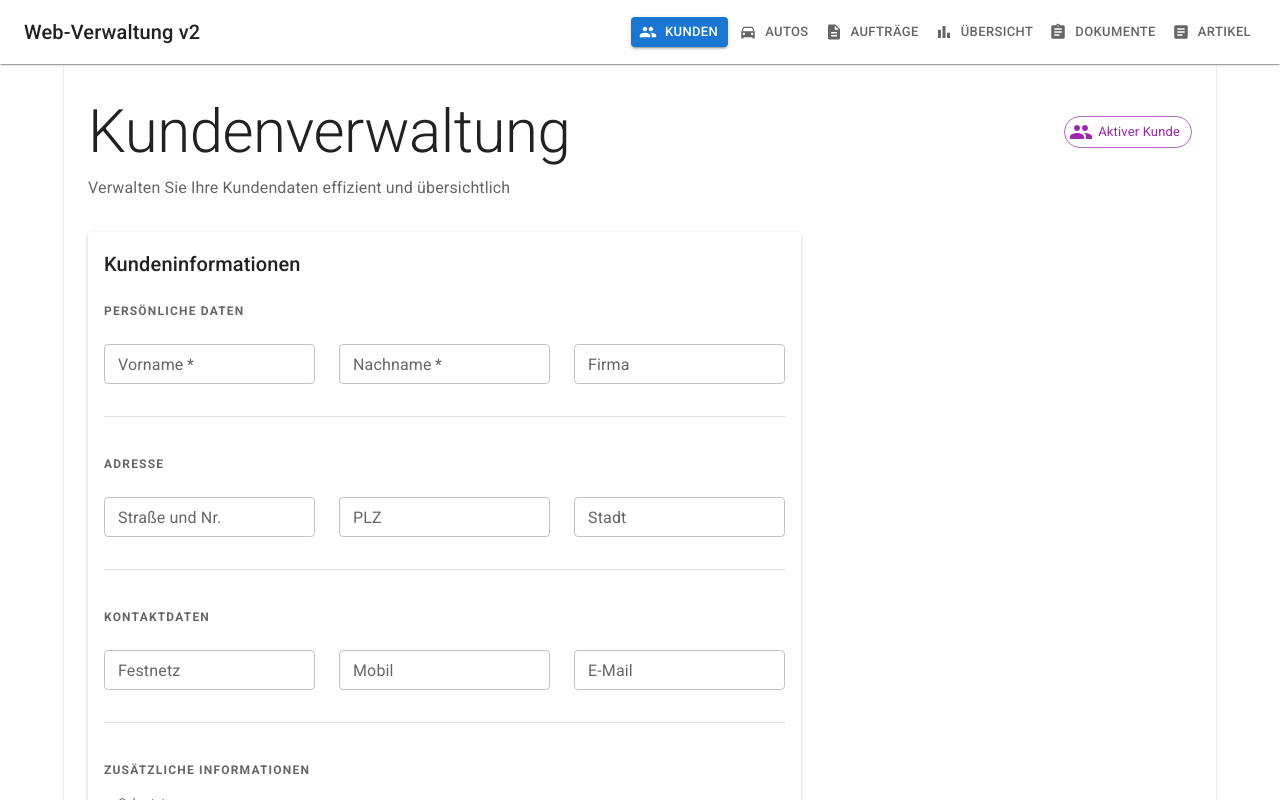
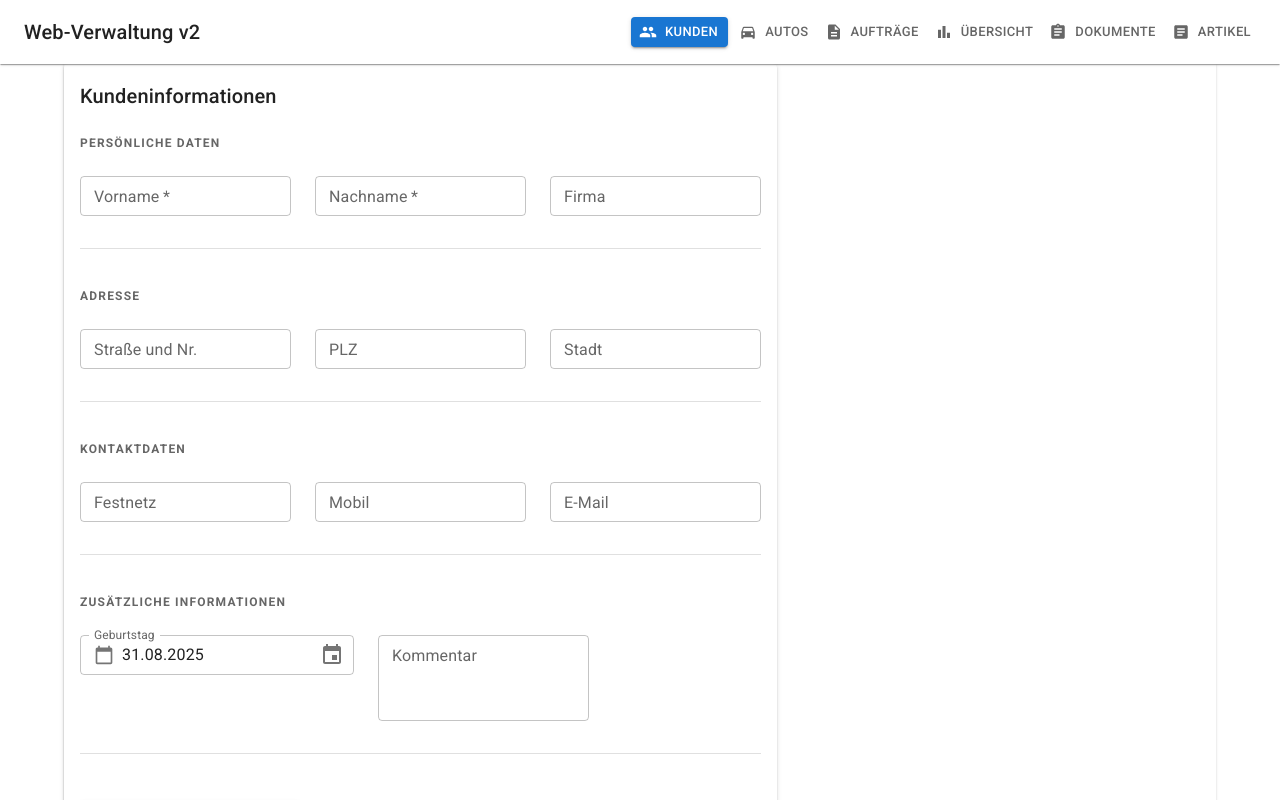
Before and after one commit to fr-ser/car-repair-management, a React (Vite) app in the folder frontend/: page /clients in a window 1280 px wide. Built offline with nearby package versions, Linux system fonts and the light colour scheme.

Commit message:
chore: align client page a bit

```diff
--- a/frontend/src/pages/clients/ClientDetailsPage.tsx
+++ b/frontend/src/pages/clients/ClientDetailsPage.tsx
@@ -1,6 +1,5 @@
 import {
   CalendarToday as CalendarIcon,
-  People as PeopleIcon,
   Save as SaveIcon,
   Visibility as VisibilityIcon,
 } from '@mui/icons-material';
@@ -10,17 +9,13 @@ import Button from '@mui/material/Button';
 import Card from '@mui/material/Card';
 import CardContent from '@mui/material/CardContent';
 import CardHeader from '@mui/material/CardHeader';
-import Chip from '@mui/material/Chip';
-import Container from '@mui/material/Container';
 import Divider from '@mui/material/Divider';
 import Grid from '@mui/material/Grid';
 import InputAdornment from '@mui/material/InputAdornment';
 import Snackbar, { SnackbarCloseReason } from '@mui/material/Snackbar';
 import TextField from '@mui/material/TextField';
 import Typography from '@mui/material/Typography';
-import { AdapterDayjs } from '@mui/x-date-pickers/AdapterDayjs';
 import { DatePicker } from '@mui/x-date-pickers/DatePicker';
-import { LocalizationProvider } from '@mui/x-date-pickers/LocalizationProvider';
 import dayjs from 'dayjs';
 import 'dayjs/locale/de';
 import { useState } from 'react';
@@ -88,7 +83,7 @@ export function ClientDetailsPage() {
   };
 
   return (
-    <LocalizationProvider dateAdapter={AdapterDayjs} adapterLocale="de">
+    <>
       <Snackbar
         open={errorSnackBarOpen}
         autoHideDuration={6000}
@@ -112,35 +107,6 @@ export function ClientDetailsPage() {
         }}
       >
         {/* Main Content */}
-        <Container maxWidth="lg" sx={{ py: 4 }}>
-          <Box sx={{ mb: 4 }}>
-            <Box
-              sx={{
-                display: 'flex',
-                alignItems: 'center',
-                justifyContent: 'space-between',
-                mb: 1,
-              }}
-            >
-              <Typography
-                variant="h2"
-                component="h2"
-                sx={{ color: 'text.primary' }}
-              >
-                Kundenverwaltung
-              </Typography>
-              <Chip
-                icon={<PeopleIcon />}
-                label="Aktiver Kunde"
-                color="secondary"
-                variant="outlined"
-              />
-            </Box>
-            <Typography variant="body1" color="text.secondary">
-              Verwalten Sie Ihre Kundendaten effizient und übersichtlich
-            </Typography>
-          </Box>
-
         <Grid container spacing={4}>
           {/* Customer Information Card */}
           <Grid sx={{ xs: 12, lg: 8 }}>
@@ -433,7 +399,6 @@ export function ClientDetailsPage() {
             setCarModalOpen={setCarDialogOpen}
           />
         </Grid>
-        </Container>
         {/* car modal */}
         <AddCarsModal
           isOpen={carDialogOpen}
@@ -442,6 +407,6 @@ export function ClientDetailsPage() {
         />
         {/* end car modal */}
       </Box>
-    </LocalizationProvider>
+    </>
   );
 }
```
Lines whose indentation alone changed are shown as unchanged.
